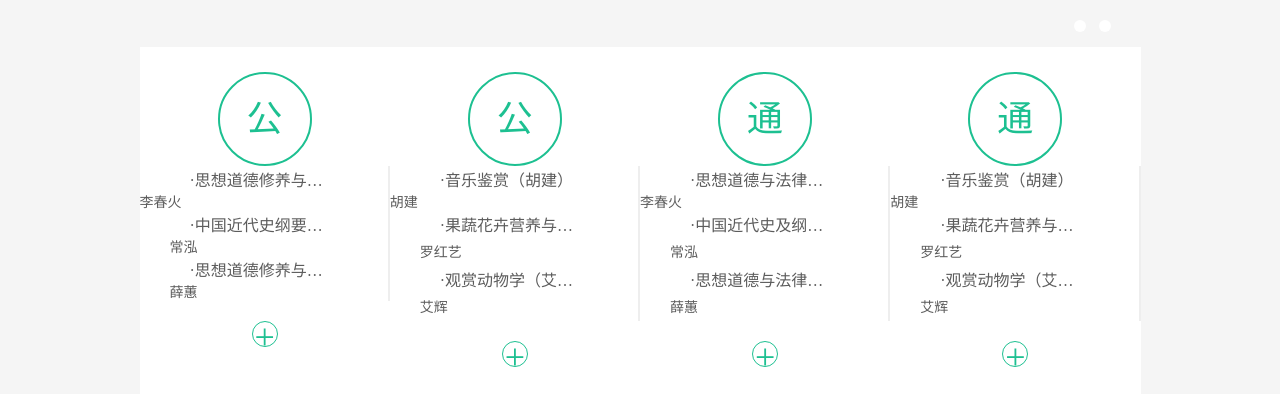
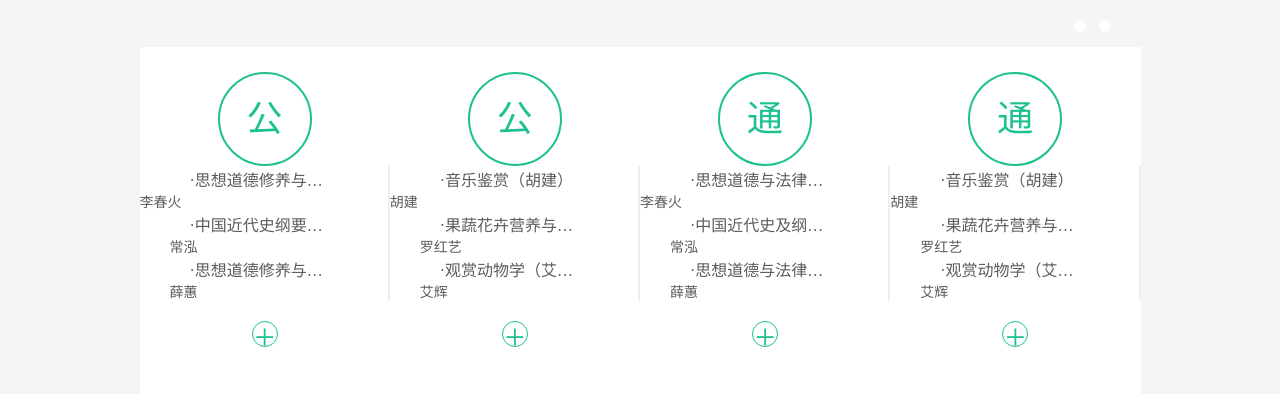
Before and after one commit to wwyqianqian/task-xueer, a plain HTML site: page index.html in a window 1280 px wide. Shown: the part 383-777 px from the top of the page. Drawn offline with Linux system fonts and the light colour scheme.

Commit message:
update my xueer task--wwy

```diff
--- a/index.html
+++ b/index.html
@@ -36,12 +36,18 @@
         <div class="list">
             <div class="circle">公</div>
             <div class="hideline">
+                <div class="">
                     <a href="http://xueer.muxixyz.com/course/190/" class="h">·思想道德修养与法律基础（李春火）</a>
                     <a class="h1">李春火</a>
+                </div>
+                <div class="">
                     <a href="http://xueer.muxixyz.com/course/169/" class="h">·中国近代史纲要（常泓）</a>
                     <a class="h2">常泓</a>
+                </div>
+                <div class="">
                     <a href="http://xueer.muxixyz.com/course/211/" class="h">·思想道德修养与法律基础（薛蕙）</a>
                     <a class="h3">薛蕙</a>
+                </div>
             </div>
             <div class="light">+
             </div>
@@ -49,12 +55,18 @@
         <div class="list">
             <div class="circle">公</div>
             <div class="hideline">
+                <div class="">
                     <a href="http://xueer.muxixyz.com/course/313/" class="h">·音乐鉴赏（胡建）</a>
                     <a class="h1">胡建</a>
+                </div>
+                <div class="">
                     <a href="http://xueer.muxixyz.com/course/134/" class="h">·果蔬花卉营养与保鲜（罗红艺）</a>
-                <div class="h2">罗红艺</div>
+                    <a class="h2">罗红艺</a>
+                </div>
+                <div class="">
                     <a href="http://xueer.muxixyz.com/course/127/" class="h">·观赏动物学（艾辉）</a>
-                <div class="h3">艾辉</div>
+                    <a class="h3">艾辉</a>
+                </div>
             </div>
             <div class="light">+
             </div>
@@ -62,12 +74,18 @@
         <div class="list">
             <div class="circle">通</div>
             <div class="hideline">
+                <div class="">
                     <a href="http://xueer.muxixyz.com/course/190/" class="h">·思想道德与法律基础（李春火）</a>
-                <div class="h1">李春火</div>
+                    <a class="h1">李春火</a>
+                </div>
+                <div class="">
                     <a href="http://xueer.muxixyz.com/course/169/" class="h">·中国近代史及纲要（常泓）</a>
-                <div class="h2">常泓</div>
+                    <a class="h2">常泓</a>
+                </div>
+                <div class="">
                     <a href="http://xueer.muxixyz.com/course/211/" class="h">·思想道德与法律基础（薛蕙）</a>
-                <div class="h3">薛蕙</div>
+                    <a class="h3">薛蕙</a>
+                </div>
             </div>
             <div class="light">+
             </div>
@@ -75,12 +93,18 @@
         <div class="list">
             <div class="circle">通</div>
             <div class="hideline">
+                <div class="">
                     <a href="http://xueer.muxixyz.com/course/313/" class="h">·音乐鉴赏（胡建）</a>
-                <div class="h1">胡建</div>
+                    <a class="h1">胡建</a>
+                </div>
+                <div class="">
                     <a href="http://xueer.muxixyz.com/course/134/" class="h">·果蔬花卉营养与保鲜（罗红艺）</a>
-                <div class="h2">罗红艺</div>
+                    <a class="h2">罗红艺</a>
+                </div>
+                <div class="">
                     <a href="http://xueer.muxixyz.com/course/127/" class="h">·观赏动物学（艾辉）</a>
-                <div class="h3">艾辉</div>
+                    <a class="h3">艾辉</a>
+                </div>
             </div>
             <div class="light">+
             </div>
```
Lines whose indentation alone changed are shown as unchanged.
